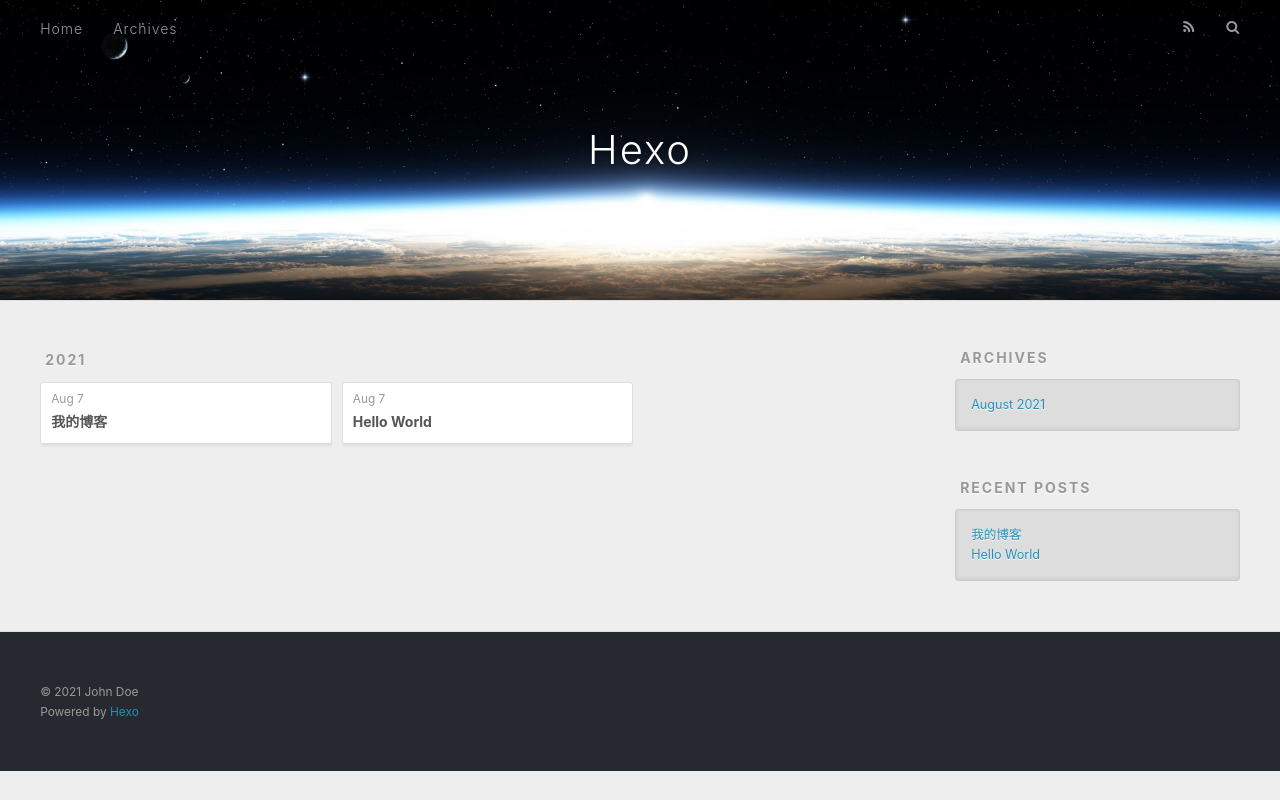
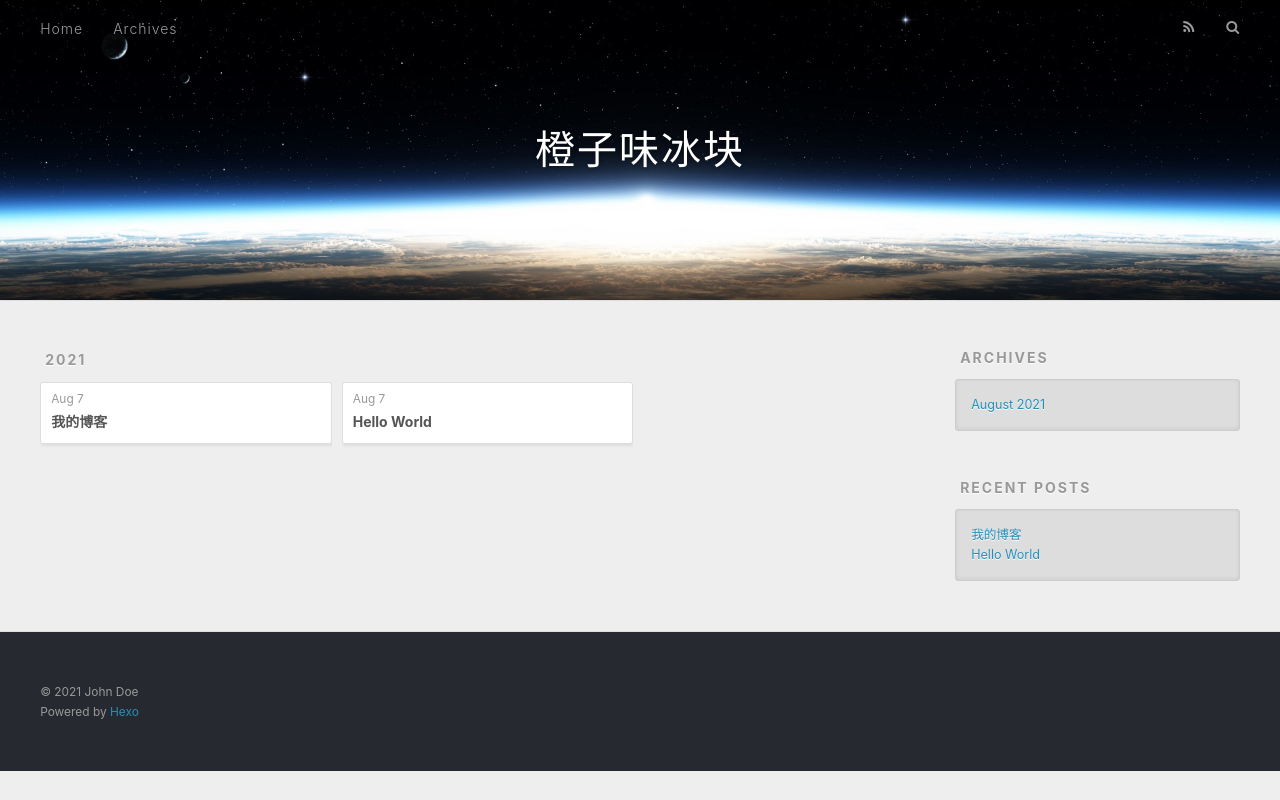
Before and after one commit to 230806bing/230806bing.github.io, a plain HTML site: page archives/2021/08/index.html in a window 1280 px wide. Drawn offline with nearby package versions, Linux system fonts and the light colour scheme.

Commit message:
Site updated: 2021-08-07 15:40:40

```diff
--- a/archives/2021/08/index.html
+++ b/archives/2021/08/index.html
@@ -5,17 +5,17 @@
 
 
 
-  <title>Archives: 2021/8 | Hexo</title>
+  <title>Archives: 2021/8 | 橙子味冰块</title>
   <meta name="viewport" content="width=device-width, initial-scale=1, maximum-scale=1">
   <meta property="og:type" content="website">
-<meta property="og:title" content="Hexo">
+<meta property="og:title" content="橙子味冰块">
 <meta property="og:url" content="http://example.com/archives/2021/08/index.html">
-<meta property="og:site_name" content="Hexo">
+<meta property="og:site_name" content="橙子味冰块">
 <meta property="og:locale" content="en_US">
 <meta property="article:author" content="John Doe">
 <meta name="twitter:card" content="summary">
 
-    <link rel="alternate" href="/atom.xml" title="Hexo" type="application/atom+xml">
+    <link rel="alternate" href="/atom.xml" title="橙子味冰块" type="application/atom+xml">
 
 
     <link rel="icon" href="/favicon.png">
@@ -36,7 +36,7 @@
   <div id="header-outer" class="outer">
     <div id="header-title" class="inner">
       <h1 id="logo-wrap">
-        <a href="/" id="logo">Hexo</a>
+        <a href="/" id="logo">橙子味冰块</a>
       </h1>
 
     </div>
```
Also changed, not shown: 2021/08/07/hello-world/index.html (+4 -4 lines), 2021/08/07/我的博客/index.html (+4 -4 lines), archives/2021/index.html (+5 -5 lines), archives/index.html (+5 -5 lines), index.html (+5 -5 lines).
